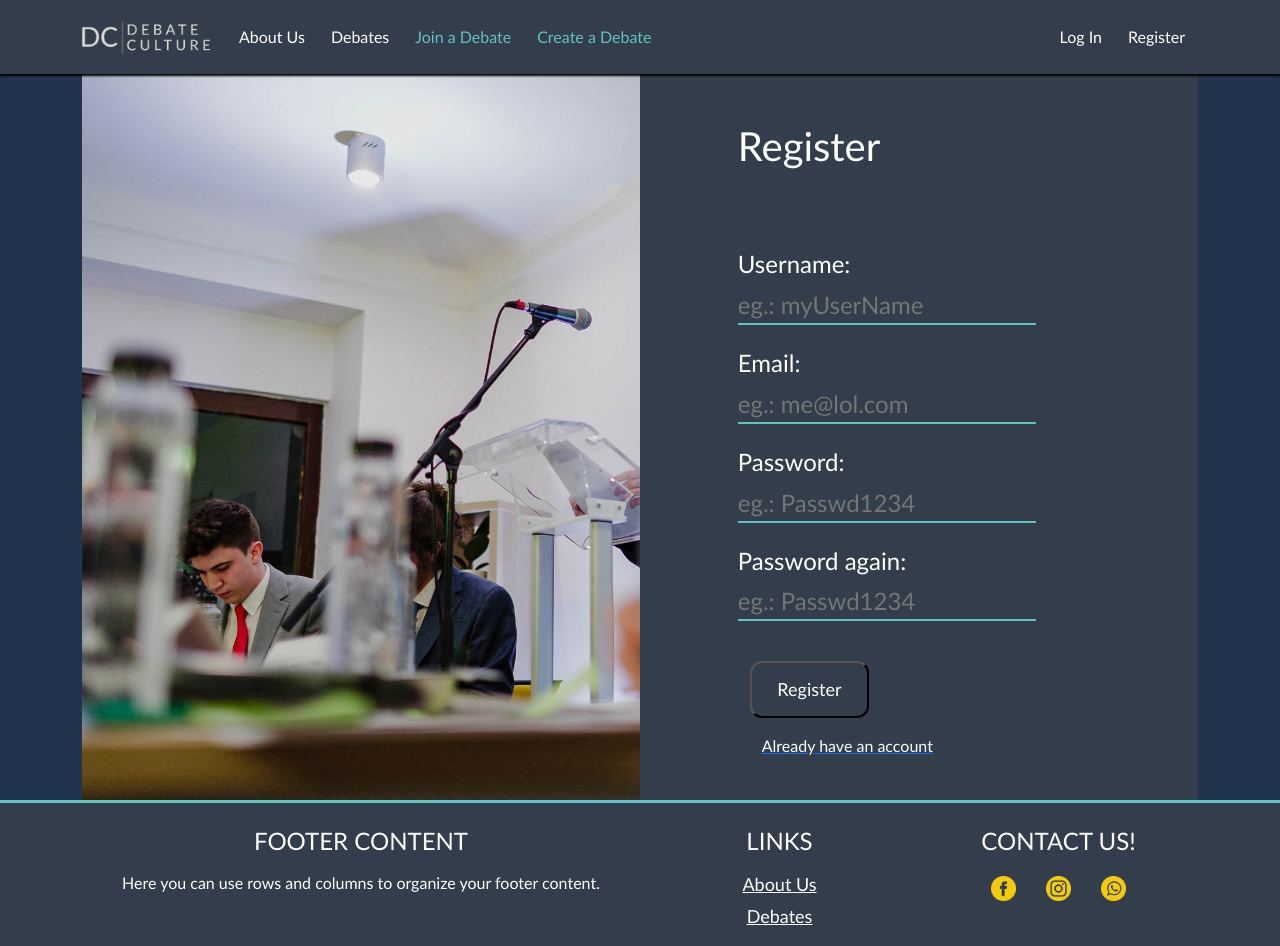
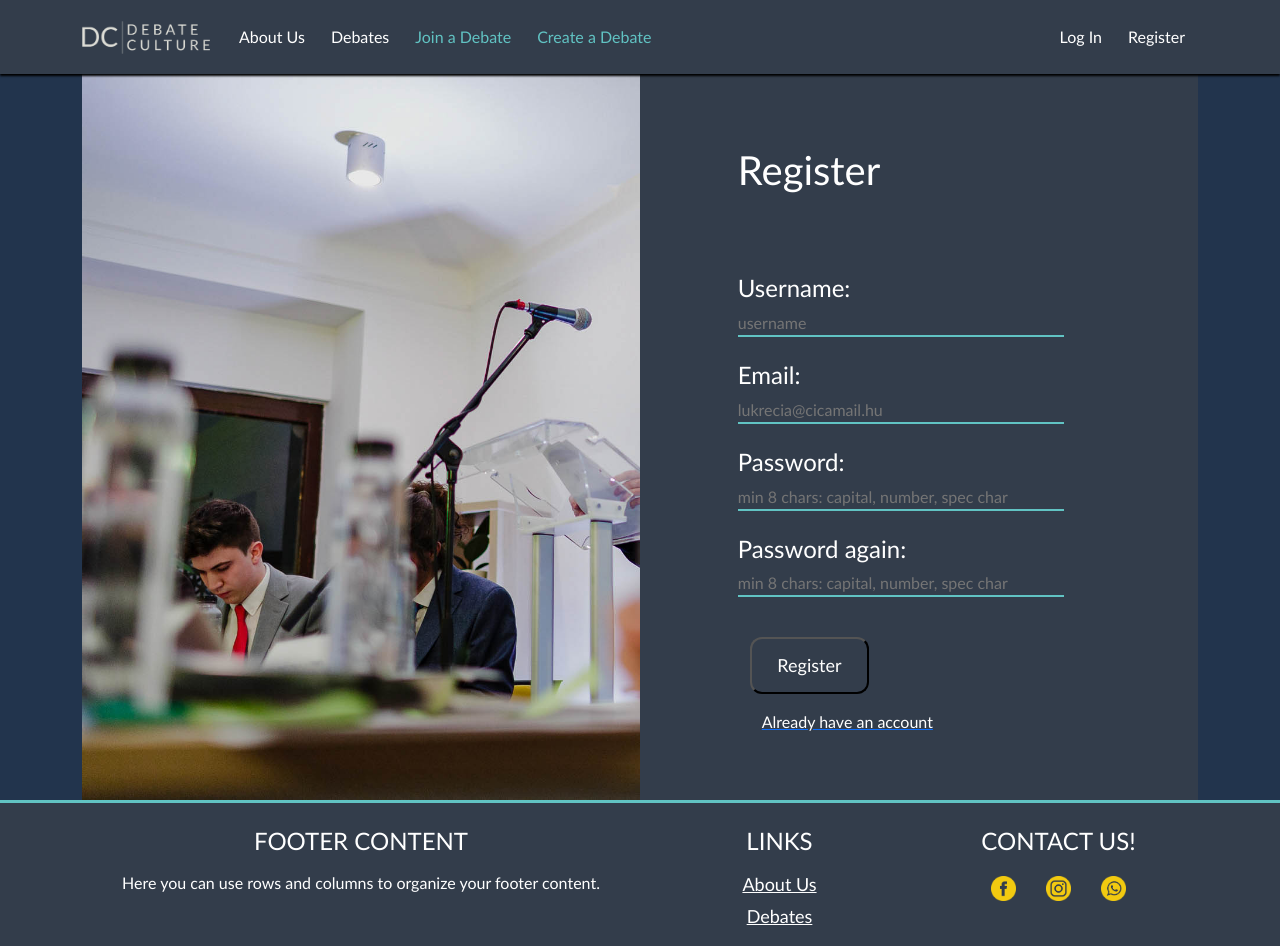
Before and after one commit to 917-SzaboBalazs/debate_app, a React (Create React App) app in the folder frontend/: page /sign-up in a window 1280 px wide. Built offline with nearby package versions, Linux system fonts and the light colour scheme; no server answers.

Commit message:
Frontend #3

```diff
--- a/frontend/src/pages/LoginSignup/Login.jsx
+++ b/frontend/src/pages/LoginSignup/Login.jsx
@@ -89,7 +89,7 @@ function Login() {
                     <input
                       value={userName}
                       type="text"
-                      placeholder='eg.: myUserName'
+                      placeholder='username'
                       className="username"
                       onChange={(e) => setUserName(e.target.value)}
                     />
@@ -97,7 +97,7 @@ function Login() {
                     <input
                       value={password}
                       type="password"
-                      placeholder='eg.: Passwd1234'
+                      placeholder='password'
                       className='password'
                       onChange={(e) => setPassword(e.target.value)}
                       />
--- a/frontend/src/pages/LoginSignup/Signup.css
+++ b/frontend/src/pages/LoginSignup/Signup.css
@@ -43,6 +43,8 @@
 .password{
     margin-bottom: 1.5rem;
 }
+
+
 
 .signup-img {
     /*
@@ -128,8 +130,17 @@ input {
     align-self: center;
 }
 
+#username, #password, #email, #passwordAgain{
+    font-size: medium;
+    width: 90%;
+}
+
 @media only screen and (max-width: 768px) {
     .signup--left-side {
         display: none;
     }
+
+    #username, #password, #email, #passwordAgain{
+        width: 80vw;
+    }
 }
--- a/frontend/src/pages/LoginSignup/Signup.jsx
+++ b/frontend/src/pages/LoginSignup/Signup.jsx
@@ -210,7 +210,7 @@ function Signup() {
                         id="username"
                         name="username"
                         type="text"
-                        placeholder='eg.: myUserName'
+                        placeholder='username'
                         className="username"
                         value={userName}
                         onChange = {(e) => {
@@ -222,7 +222,7 @@ function Signup() {
                         id="email"
                         name="email"
                         type="text"
-                        placeholder='eg.: me@lol.com'
+                        placeholder='lukrecia@cicamail.hu'
                         className="email"
                         value={email}
                         onChange = {(e) => {
@@ -234,7 +234,7 @@ function Signup() {
                         id="password"
                         name="password"
                         type="password"
-                        placeholder='eg.: Passwd1234'
+                        placeholder='min 8 chars: capital, number, spec char'
                         className='password'
                         value={password}
                         onChange = {(e) => {
@@ -246,7 +246,7 @@ function Signup() {
                         id="passwordAgain"
                         name="passwordAgain"
                         type="password"
-                        placeholder='eg.: Passwd1234'
+                        placeholder='min 8 chars: capital, number, spec char'
                         className='password'
                         value={passwordAgain}
                         onChange = {(e) => {
```
